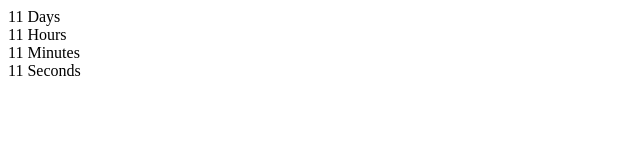
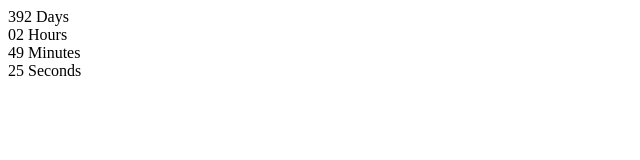
Before and after one commit to mykolasenyuk/goit-js-hw-11-timer, a plain HTML site: page index.html in a window 1280 px wide. Shown: the full height of the page, 0-640 px from the left. Drawn offline with Linux system fonts and the light colour scheme.

Commit message:
added class

```diff
--- a/index.html
+++ b/index.html
@@ -9,22 +9,22 @@
 <body>
     <div class="timer" id="timer-1">
         <div class="field">
-            <span class="value" data-value="days">11</span>
+            <span class="value" data-value="days"></span>
             <span class="label">Days</span>
         </div>
 
         <div class="field">
-            <span class="value" data-value="hours">11</span>
+            <span class="value" data-value="hours"></span>
             <span class="label">Hours</span>
         </div>
 
         <div class="field">
-            <span class="value" data-value="mins">11</span>
+            <span class="value" data-value="mins"></span>
             <span class="label">Minutes</span>
         </div>
 
         <div class="field">
-            <span class="value" data-value="secs">11</span>
+            <span class="value" data-value="secs"></span>
             <span class="label">Seconds</span>
         </div>
     </div>
--- a/index.js
+++ b/index.js
@@ -0,0 +1,54 @@
+
+const refs = {
+    days: document.querySelector('[data-value="days"]'),
+    hours: document.querySelector('[data-value="hours"]'),
+    mins: document.querySelector('[data-value="mins"]'),
+    secs: document.querySelector('[data-value="secs"]')
+}
+class CountdownTimer {
+    constructor({ selector, targetDate,onTick }) {
+        this.selector = selector;
+        this.targetDate = targetDate;;
+        this.onTick=onTick
+    }
+
+    start() {
+            const startTime = this.targetDate.getTime()
+            setInterval(() => {
+                const currentTime = Date.now()
+                const deltaTime = (startTime - currentTime);
+                const time = this.getTimeComponents(deltaTime);
+                this.onTick(time)
+            }, 1000);
+    }
+
+    getTimeComponents(time) {
+     const days = this.pad(Math.floor(time / (1000 * 60 * 60 * 24)));
+     const hours = this.pad(Math.floor((time % (1000 * 60 * 60 * 24)) / (1000 * 60 * 60)));
+     const mins = this.pad(Math.floor((time % (1000 * 60 * 60)) / (1000 * 60)));
+     const secs = this.pad(Math.floor((time % (1000 * 60)) / 1000));
+
+    return { days, hours, mins, secs };
+    }
+
+    pad(value) {
+    return String(value).padStart(2, '0');
+}
+
+}
+const timer =  new CountdownTimer({
+  selector: '#timer-1',
+    targetDate: new Date('Jun 1, 2022'),
+  onTick: updateClockface
+});
+timer.start()
+
+
+
+function updateClockface({ days, hours, mins, secs }) {
+    refs.days.textContent = `${days}`;
+    refs.hours.textContent = `${hours}`;
+    refs.mins.textContent = `${mins}`;
+    refs.secs.textContent = `${secs}`;
+
+}
```
